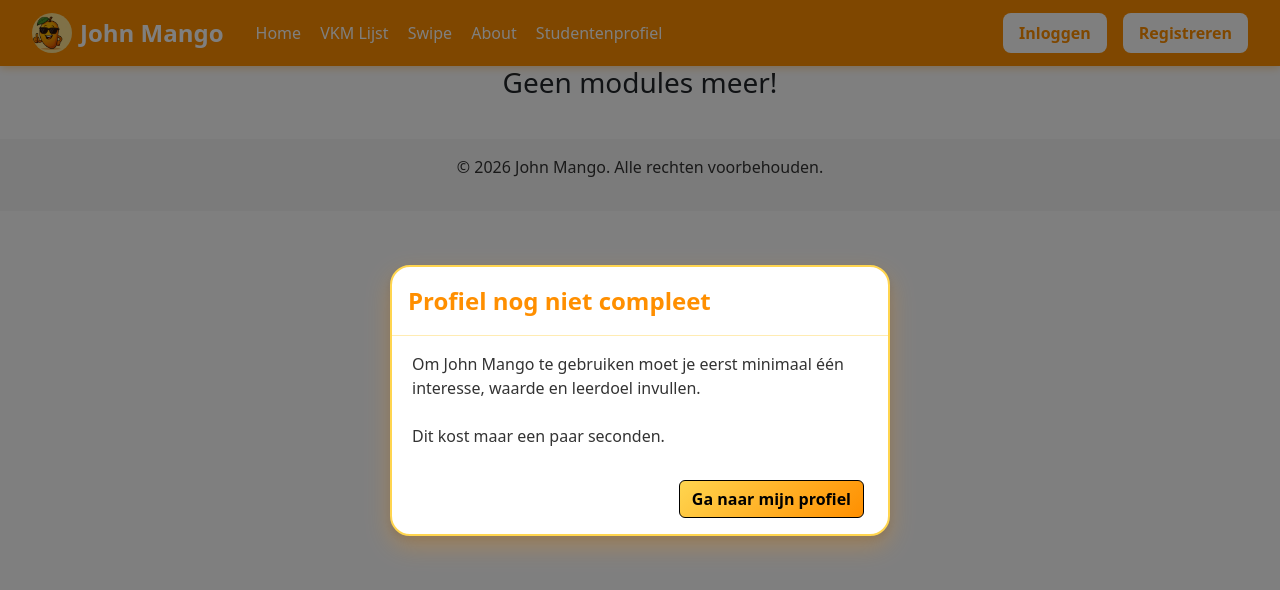
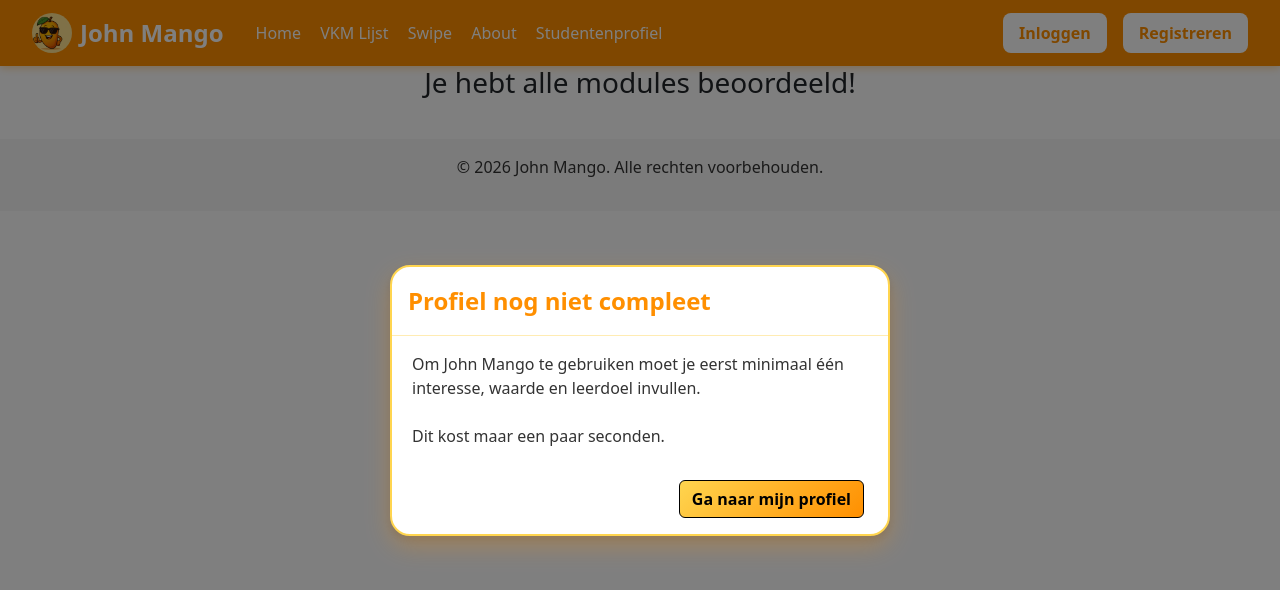
Before and after one commit to JohnBeunBV/KeuzeKompasJohnMango, a React (Vite) app in the folder react-app/: page /swipe in a window 1280 px wide. Shown: the top 590 px of the page. Built offline with nearby package versions, Linux system fonts and the light colour scheme; no server answers; sample sign-in values are in the browser's storage.

Commit message:
fix, feedback for swiper

```diff
--- a/react-app/src/presentation/pages/SwipePage.tsx
+++ b/react-app/src/presentation/pages/SwipePage.tsx
@@ -258,7 +258,7 @@ export default function SwipePage() {
     const currentVkm = vkms[0];
     const nextVkm = vkms[1];
 
-    if (!currentVkm) return <div className="swipe-page"><h3>Geen modules meer!</h3></div>;
+    if (!currentVkm) return <div className="swipe-page"><h3>Je hebt alle modules beoordeeld!</h3></div>;
 
     const renderCard = (vkm: Vkm) => (
         <div className="vkm-info-card">
```
